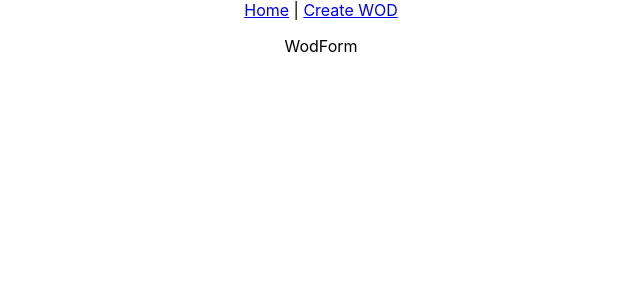
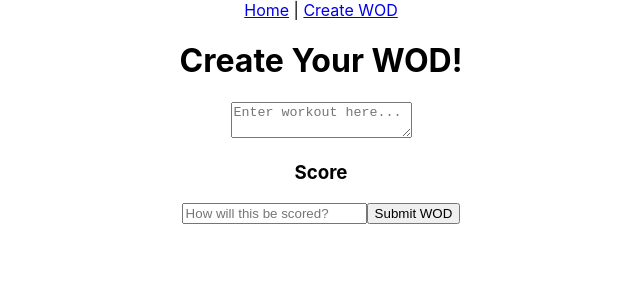
Before and after one commit to behman8/Phase-2-WOD-Project, a React (Create React App) app: page /wod/new in a window 1280 px wide. Shown: the top 300 px of the page, without its empty margins (319-959 px from the left). Built offline with nearby package versions, Linux system fonts and the light colour scheme; no server answers.

Commit message:
finished wod comp, finishing wodform

```diff
--- a/src/App.js
+++ b/src/App.js
@@ -27,7 +27,7 @@ function App() {
             <WodForm />
           </Route>
           <Route exact path="/wod/:id">
-            <Wod wods={wods}/>
+            <Wod wods={wods} />
           </Route>
         </Switch>
       </Router>
--- a/src/Comps/Wod.js
+++ b/src/Comps/Wod.js
@@ -1,7 +1,7 @@
 import React from 'react';
 import { useParams, Redirect } from 'react-router-dom'
 
-function Wod( { wods } ) {
+function Wod( { wods} ) {
     const params = useParams();
     const foundWorkout = wods.find(wod => wod.id === parseInt(params.id))
 
@@ -10,8 +10,8 @@ function Wod( { wods } ) {
             <>
                 <p>{foundWorkout.workout}</p>
                 <h3>{foundWorkout.score}</h3>
-                <input type='text'></input>
                 <h2>Likes: {foundWorkout.likes}</h2>
+                <button>👍</button>
             </>
         )
     } else {
--- a/src/Comps/WodForm.js
+++ b/src/Comps/WodForm.js
@@ -1,9 +1,48 @@
-import React from 'react';
+import React, { useState } from 'react';
 
 function WodForm() {
+    const [formData, setFormData] = useState({
+        workout: "",
+        score: "",
+        likes: 0,
+    });
+
+    function handleChange(event) {
+        setFormData({...formData, [event.target.id]: event.target.value,});
+    };
+
+    function handleSubmit(event) {
+        event.preventDefault();
+        fetch("http://localhost:3000/wods", {
+            method: "POST",
+            headers: {
+                "Content-type": "application/json",
+            },
+            body: JSON.stringify(formData),
+        });
+    };
 
     return(
-        <p>WodForm</p>
+        <form onSubmit={handleSubmit}>
+            <h1>Create Your WOD!</h1>
+            <textarea
+                id="workout"
+                type="text"
+                placeholder="Enter workout here..."
+                value={formData.workout}
+                onChange={handleChange}
+            />
+            <br/>
+            <h3>Score</h3>
+            <input
+                id="score"
+                type="text"
+                placeholder="How will this be scored?"
+                value={formData.score}
+                onChange={handleChange}
+            />
+            <button id="submit-button" type="submit" onClick>Submit WOD</button>
+        </form>
     )
 };
 
```
